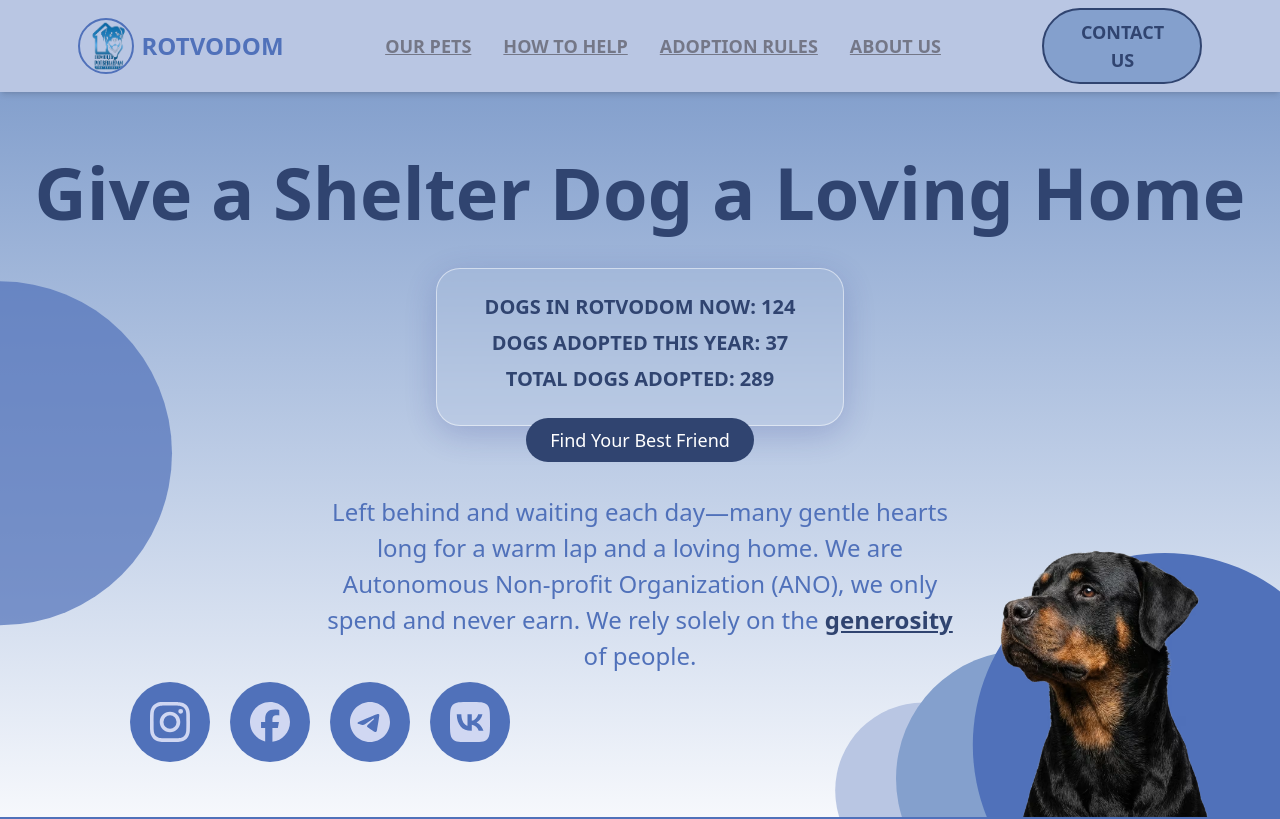
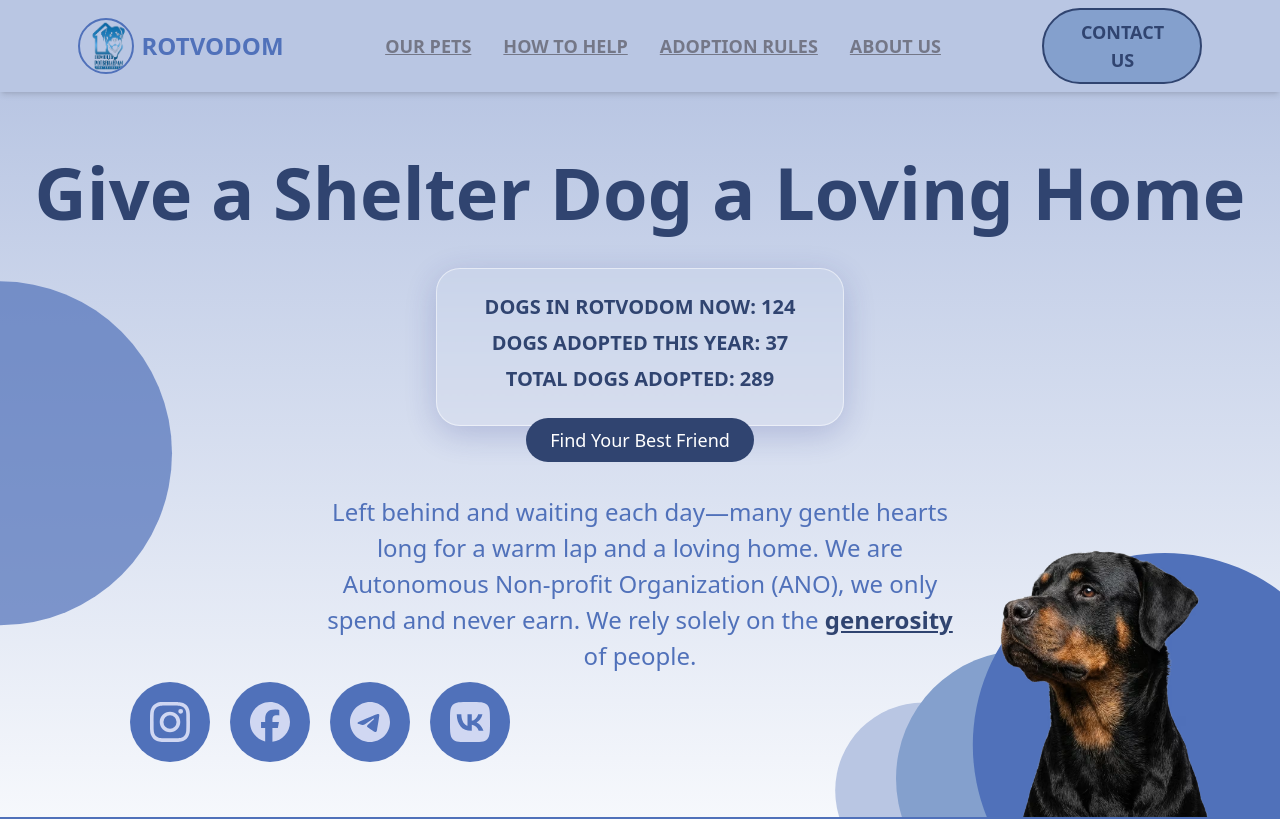
Before and after one commit to bavayra/dog-shelter, a React (Vite) app: page / in a window 1280 px wide. Shown: the top 819 px of the page. Built offline with nearby package versions, Linux system fonts and the light colour scheme.

Commit message:
style(header and hero - 360): changed bg colors

```diff
--- a/src/App.tsx
+++ b/src/App.tsx
@@ -24,7 +24,7 @@ function App() {
         <main className="flex-1">
           <section
             id="hero"
-            className="from-primary-300 section-5xl-h-mid to-primary-50 border-primary-500 xs:min-h-[calc(100vh-4rem)] tablet-sm:min-h-[calc(100vh-4rem)] relative flex min-h-[calc(100vh-2rem)] flex-col overflow-hidden border-b-3 bg-linear-to-b px-4 pt-6 pb-6 shadow-md min-[425px]:min-h-[calc(100vh-5rem)] md:min-h-[calc(100vh-4rem)] md:pt-10 md:pb-10 lg:min-h-[calc(100vh-72px)] xl:h-[calc(100vh-10rem)]"
+            className="from-primary-200 section-5xl-h-mid to-primary-50 border-primary-500 xs:min-h-[calc(100vh-4rem)] tablet-sm:min-h-[calc(100vh-4rem)] relative flex min-h-[calc(100vh-2rem)] flex-col overflow-hidden border-b-3 bg-linear-to-b px-4 pt-6 pb-6 shadow-md min-[425px]:min-h-[calc(100vh-5rem)] md:min-h-[calc(100vh-4rem)] md:pt-10 md:pb-10 lg:min-h-[calc(100vh-72px)] xl:h-[calc(100vh-10rem)]"
           >
             <h2 className="text-primary-700 xs:text-4xl mt-5xl-mid text-5xl-h-mid text-5xl-h-tall 5xl:mt-16 xs:mt-16 tablet-sm:px-4 tablet-sm:mt-26 tablet-lg:pt-6 tablet-lg:text-7xl 4xl:text-8xl relative z-10 mx-auto mt-10 w-full text-center text-3xl font-semibold sm:text-5xl md:mt-10 md:text-6xl lg:mt-2 xl:mt-0 2xl:mt-4">
               Give a Shelter Dog a Loving Home
```
